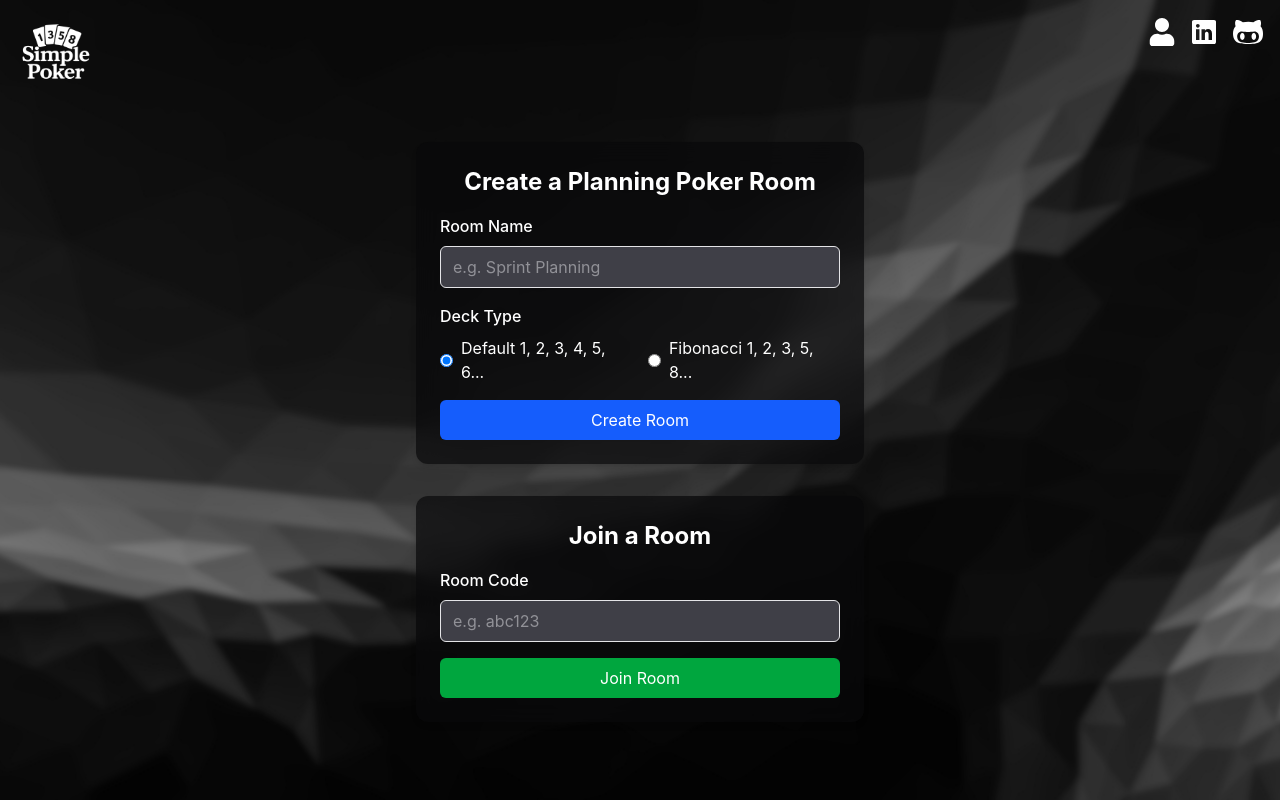
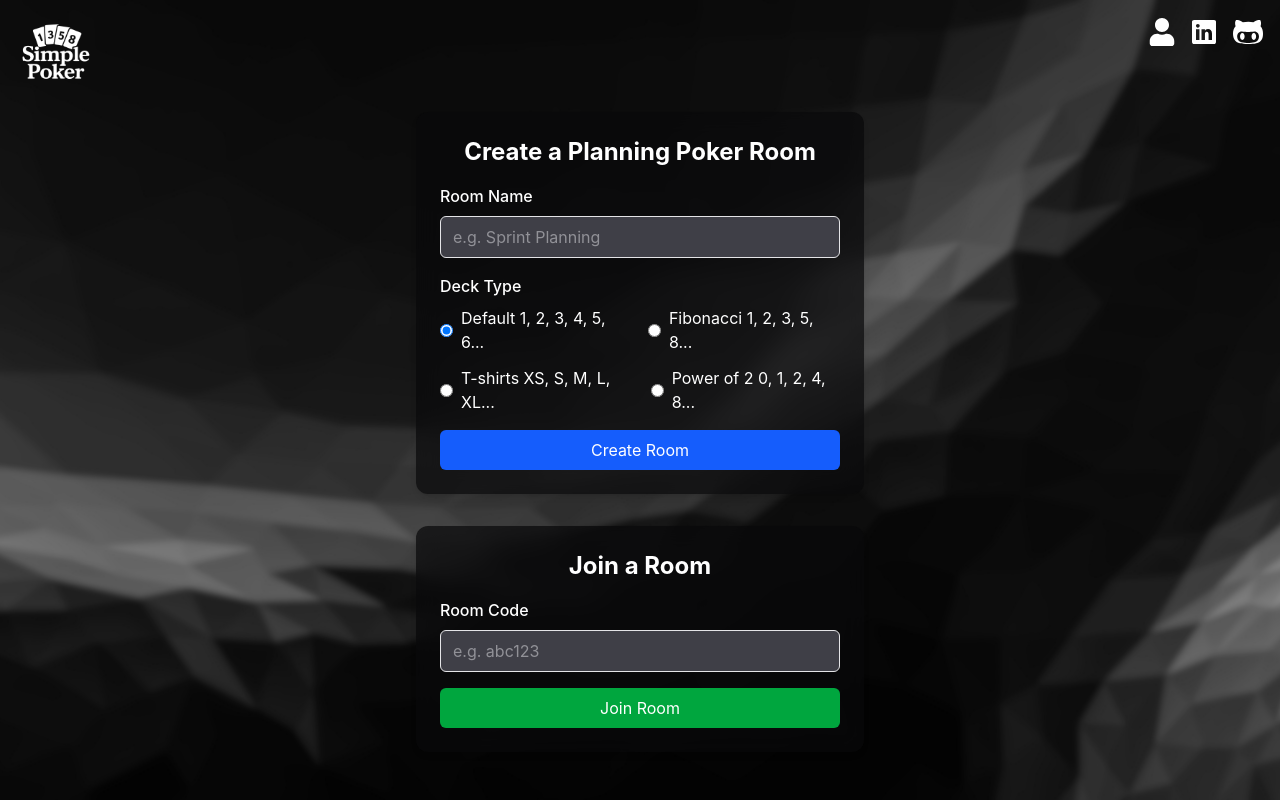
Before and after one commit to nestrockx/simple_planning_poker_frontend, a React (Vite) app: page /start in a window 1280 px wide. Built offline with nearby package versions, Linux system fonts and the light colour scheme; no server answers.

Commit message:
Add more room types

```diff
--- a/src/pages/CreateJoinRoom.tsx
+++ b/src/pages/CreateJoinRoom.tsx
@@ -6,7 +6,9 @@ import ReturnHome from '../components/ReturnHome'
 
 const CreateJoinRoom: React.FC = () => {
   const [roomName, setRoomName] = useState('')
-  const [type, setDeckType] = useState<'default' | 'fibonacci'>('default')
+  const [deckType, setDeckType] = useState<
+    'default' | 'fibonacci' | 'tshirts' | 'powers'
+  >('default')
   const [createError, setCreateError] = useState('')
 
   const [joinRoomCode, setJoinRoomCode] = useState('')
@@ -28,13 +30,13 @@ const CreateJoinRoom: React.FC = () => {
 
     setCreateError('')
 
-    const payload = {
+    const roomPayload = {
       name: roomName,
-      type: type,
+      type: deckType,
     }
 
     try {
-      const response = await api.post('/rooms/', payload)
+      const response = await api.post('/rooms/', roomPayload)
       if (response.status !== 201) {
         setCreateError('Failed to create room')
         return
@@ -121,7 +123,7 @@ const CreateJoinRoom: React.FC = () => {
                 type="radio"
                 name="deckType"
                 value="default"
-                checked={type === 'default'}
+                checked={deckType === 'default'}
                 onChange={() => setDeckType('default')}
               />
               Default 1, 2, 3, 4, 5, 6...
@@ -131,10 +133,32 @@ const CreateJoinRoom: React.FC = () => {
                 type="radio"
                 name="deckType"
                 value="fibonacci"
-                checked={type === 'fibonacci'}
+                checked={deckType === 'fibonacci'}
                 onChange={() => setDeckType('fibonacci')}
               />
               Fibonacci 1, 2, 3, 5, 8...
+            </label>
+          </div>
+          <div className="mt-3 flex gap-4">
+            <label className="flex items-center gap-2 text-white">
+              <input
+                type="radio"
+                name="deckType"
+                value="tshirts"
+                checked={deckType === 'tshirts'}
+                onChange={() => setDeckType('tshirts')}
+              />
+              T-shirts XS, S, M, L, XL...
+            </label>
+            <label className="flex items-center gap-2 text-white">
+              <input
+                type="radio"
+                name="deckType"
+                value="powers"
+                checked={deckType === 'powers'}
+                onChange={() => setDeckType('powers')}
+              />
+              Power of 2 0, 1, 2, 4, 8...
             </label>
           </div>
         </div>
```
